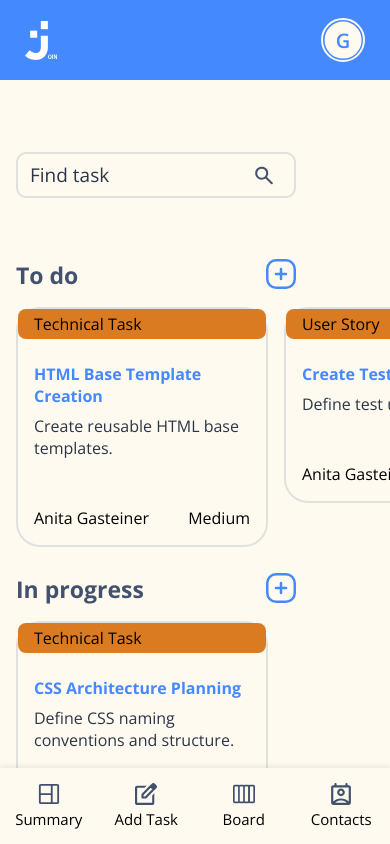
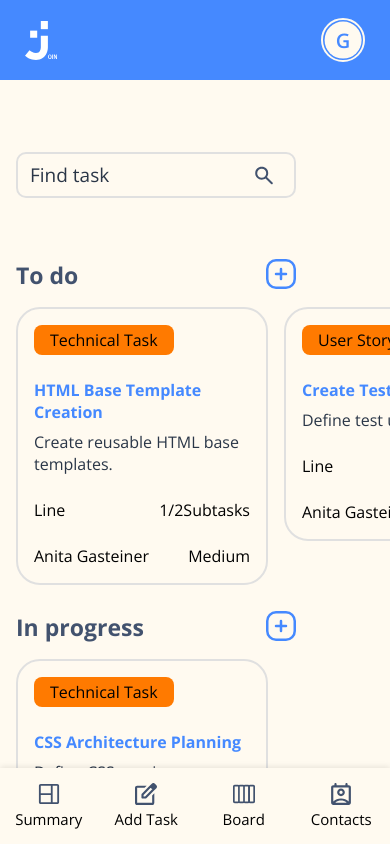
Before and after one commit to anitagasteiner/join, an Angular app: page /board in a window 390 px wide. Built offline with nearby package versions, Linux system fonts and the light colour scheme.

Commit message:
board tasks mobile version basics resolved

```diff
--- a/src/app/components/board/board.component.html
+++ b/src/app/components/board/board.component.html
@@ -19,7 +19,7 @@
 
             <div>
                 @for (task of tasks; track task.title; let index = $index) {
-                    @if (task.status == 0) {
+                    @if (task.status == "to-do") {
                         <app-task [task]="task"></app-task>
                     }
                 }
@@ -36,7 +36,7 @@
 
             <div>
                 @for (task of tasks; track task.title; let index = $index) {
-                    @if (task.status == 1) {
+                    @if (task.status == "in-progress") {
                         <app-task [task]="task"></app-task>
                     }
                 }
@@ -53,7 +53,7 @@
 
             <div>
                 @for (task of tasks; track task.title; let index = $index) {
-                    @if (task.status == 2) {
+                    @if (task.status == "waiting") {
                         <app-task [task]="task"></app-task>
                     }
                 }
@@ -69,7 +69,7 @@
 
             <div>
                 @for (task of tasks; track task.title; let index = $index) {
-                    @if (task.status == 3) {
+                    @if (task.status == "done") {
                         <app-task [task]="task"></app-task>
                     }
                 }
--- a/src/app/components/board/board.component.ts
+++ b/src/app/components/board/board.component.ts
@@ -22,7 +22,7 @@ export class BoardComponent {
       priority: "Medium",
       assigned: "Anita Gasteiner",
       category: "Technical Task",
-      status: 0,
+      status: "to-do",
       subtasks: {
         subtask1: "Create template 1.",
         subtask2: "Create template 2."
@@ -36,7 +36,7 @@ export class BoardComponent {
       priority: "Urgent",
       assigned: "Anita Gasteiner",
       category: "Technical Task",
-      status: 1,
+      status: "in-progress",
       subtasks: {
         subtask1: "Define CSS naming conventions.",
         subtask2: "Define CSS structure."
@@ -50,10 +50,66 @@ export class BoardComponent {
       priority: "Urgent",
       assigned: "Anita Gasteiner",
       category: "User Story",
-      status: 0,
+      status: "to-do",
       subtasks: {
         subtask1: "Create person.",
         subtask2: "Describe person and corresponding user story."
+      }
+    },
+    {
+      id: "4",
+      title: "Create Board Situations",
+      description: "Create and define usage situations for board section.",
+      date: "",
+      priority: "Urgent",
+      assigned: "Anita Gasteiner",
+      category: "User Story",
+      status: "waiting",
+      subtasks: {
+        subtask1: "Create test situations.",
+        subtask2: "Describe test situations."
+      }
+    },
+    {
+      id: "5",
+      title: "Create Summary Situations",
+      description: "Create and define usage situations for summary section.",
+      date: "",
+      priority: "Low",
+      assigned: "Anita Gasteiner",
+      category: "User Story",
+      status: "waiting",
+      subtasks: {
+        subtask1: "Create test situations.",
+        subtask2: "Describe test situations."
+      }
+    },
+    {
+      id: "6",
+      title: "Create Add Task Situations",
+      description: "Create and define usage situations for add task section.",
+      date: "",
+      priority: "Medium",
+      assigned: "Anita Gasteiner",
+      category: "User Story",
+      status: "to-do",
+      subtasks: {
+        subtask1: "Create test situations.",
+        subtask2: "Describe test situations."
+      }
+    },
+    {
+      id: "7",
+      title: "Create Contacts Situations",
+      description: "Create and define usage situations for contacts section.",
+      date: "",
+      priority: "Urgent",
+      assigned: "Anita Gasteiner",
+      category: "User Story",
+      status: "done",
+      subtasks: {
+        subtask1: "Create test situations.",
+        subtask2: "Describe test situations."
       }
     }
   ];
--- a/src/app/components/board/task/task.component.html
+++ b/src/app/components/board/task/task.component.html
@@ -2,7 +2,11 @@
 
     <div class="category">{{task.category}}</div>
     <div class="title">{{task.title}}</div>
-    <div class="subtitle">{{task.description}}</div>
+    <div class="description">{{task.description}}</div>
+    <div class="subtasks">
+        <div>Line</div>
+        <div>1/2Subtasks</div>
+    </div>
     <div class="assigned-priority">
         <div>{{task.assigned}}</div>
         <div>{{task.priority}}</div>
--- a/src/app/components/board/task/task.component.scss
+++ b/src/app/components/board/task/task.component.scss
@@ -8,29 +8,37 @@
     border-radius: 24px;
     width: 252px;
     box-sizing: border-box;
+    padding: 16px;
 }
 
 .category {
+    width: fit-content;
+    @include colors.bg-orange-bright;
+    border-radius: 8px;
     padding: 4px 16px;
-    @include colors.bg-orange-dark;
-    border-radius: 8px;
 }
 
 .title {
     @include colors.color-dark;
     font-size: 16px;
     font-weight: 700;
-    padding: 24px 0 8px 16px;
+    padding-top: 24px;
+    padding-bottom: 8px;
 }
 
-.subtitle {
+.description {
     @include colors.color-grey-dark;
-    padding-bottom: 24px;
-    padding-left: 16px;
+}
+
+.subtasks {
+    display: flex;
+    flex-direction: row;
+    justify-content: space-between;
+    padding-top: 24px;
 }
 
 .assigned-priority {
     display: flex;
     justify-content: space-between;
-    padding: 24px 16px 16px 16px;
+    padding-top: 24px;
 }
--- a/src/app/components/board/task/task.component.ts
+++ b/src/app/components/board/task/task.component.ts
@@ -19,6 +19,7 @@ export class TaskComponent {
     priority: "Medium",
     assigned: "Anita Gasteiner",
     category: "Technical Task",
+    status: "to-do",
     subtasks: {
       subtask1: "Create template 1.",
       subtask2: "Create template 2."
--- a/src/app/shared/colors.scss
+++ b/src/app/shared/colors.scss
@@ -1,16 +1,17 @@
 @use "sass:map";
 
 $colors: (
-    "orange-light": rgba(247, 183, 129, 1),
-    "orange-dark": rgba(218, 123, 34, 1),
-    "green-light": rgba(200, 203, 84, 1),
-    "green-dark": rgba(140, 135, 80, 1),
+    "orange-bright": rgba(255, 122, 0, 1),
+    // "orange-light": rgba(247, 183, 129, 1),
+    // "orange-dark": rgba(218, 123, 34, 1),
+    // "green-light": rgba(200, 203, 84, 1),
+    // "green-dark": rgba(140, 135, 80, 1),
     // blue-light: rgba(65, 176, 191, 1),
     "blue-light": rgba(210, 227, 255, 1),
     // blue-dark: rgba(55, 122, 147),
     "blue-dark": rgba(69, 137, 255, 1),
-    "red-light": rgba(225, 106, 99, 1),
-    "red-dark": rgba(113, 3, 4, 1),
+    // "red-light": rgba(225, 106, 99, 1),
+    // "red-dark": rgba(113, 3, 4, 1),
     "grey-light": rgba(224, 224, 224, 1),
     "grey-dark": rgba(42, 54, 71, 1),
     "black-light": rgba(66, 82, 110, 1),
@@ -18,25 +19,15 @@ $colors: (
     "ivory": rgba(255, 250, 240, 1)
 );
 
-// @mixin box-shadow-top {
-//     $shadow-color: map.get($colors, "grey-dark");
-//     box-shadow: 0 0 6px 0 $shadow-color;
-// }
-
 @mixin bg-ivory {
     $bg-color: map.get($colors, "ivory");
     background-color: $bg-color;
 }
 
-@mixin bg-orange-dark {
-    $bg-color: map.get($colors, "orange-dark");
+@mixin bg-orange-bright {
+    $bg-color: map.get($colors, "orange-bright");
     background-color: $bg-color;
 }
-
-// @mixin bg-eggshell {
-//     $bg-color: map.get($colors, eggshell);
-//     background-color: $bg-color;
-// }
 
 @mixin bg-light {
     $bg-color: map.get($colors, "blue-light");
@@ -77,68 +68,7 @@ $colors: (
     border: 2px solid $border-color;
 }
 
-// @mixin border-right-grey-light {
-//     $border-color: map.get($colors, "grey-light");
-//     border-right: 2px solid $border-color;
-// }
-
 @mixin border-ivory {
     $border-color: map.get($colors, "ivory");
     border: 2px solid $border-color;
 }
-
-// @mixin bg-orange {
-//     $bg-color: map.get($colors, "orange-light");
-//     $color: map.get($colors, "ivory");
-//     background-color: $bg-color;
-//     color: $color;
-// }
-
-// @mixin bg-orange-dark {
-//     $bg-color: map.get($colors, "orange-dark");
-//     $color: map.get($colors, "ivory");
-//     background-color: $bg-color;
-//     color: $color;
-// }
-
-// @mixin bg-green {
-//     $bg-color: map.get($colors, "green-light");
-//     $color: map.get($colors, "ivory");
-//     background-color: $bg-color;
-//     color: $color;
-// }
-
-// @mixin bg-green-dark {
-//     $bg-color: map.get($colors, "green-dark");
-//     $color: map.get($colors, "ivory");
-//     background-color: $bg-color;
-//     color: $color;
-// }
-
-// @mixin bg-blue {
-//     $bg-color: map.get($colors, "blue-light");
-//     $color: map.get($colors, "ivory");
-//     background-color: $bg-color;
-//     color: $color;
-// }
-
-// @mixin bg-blue-dark {
-//     $bg-color: map.get($colors, "blue-dark");
-//     $color: map.get($colors, "ivory");
-//     background-color: $bg-color;
-//     color: $color;
-// }
-
-// @mixin bg-red {
-//     $bg-color: map.get($colors, "red-light");
-//     $color: map.get($colors, "ivory");
-//     background-color: $bg-color;
-//     color: $color;
-// }
-
-// @mixin bg-red-dark {
-//     $bg-color: map.get($colors, "red-dark");
-//     $color: map.get($colors, "ivory");
-//     background-color: $bg-color;
-//     color: $color;
-// }
--- a/src/styles.scss
+++ b/src/styles.scss
@@ -15,7 +15,8 @@ body {
 }
 
 .main-container {
-    height: calc(100dvh - 80px - 76px);
+    height: calc(100dvh - 80px - 76px - 24px);
+    padding-bottom: 24px;
     @include bp.lg {
         height: calc(100dvh - 96px);
         margin-left: 232px;
```
